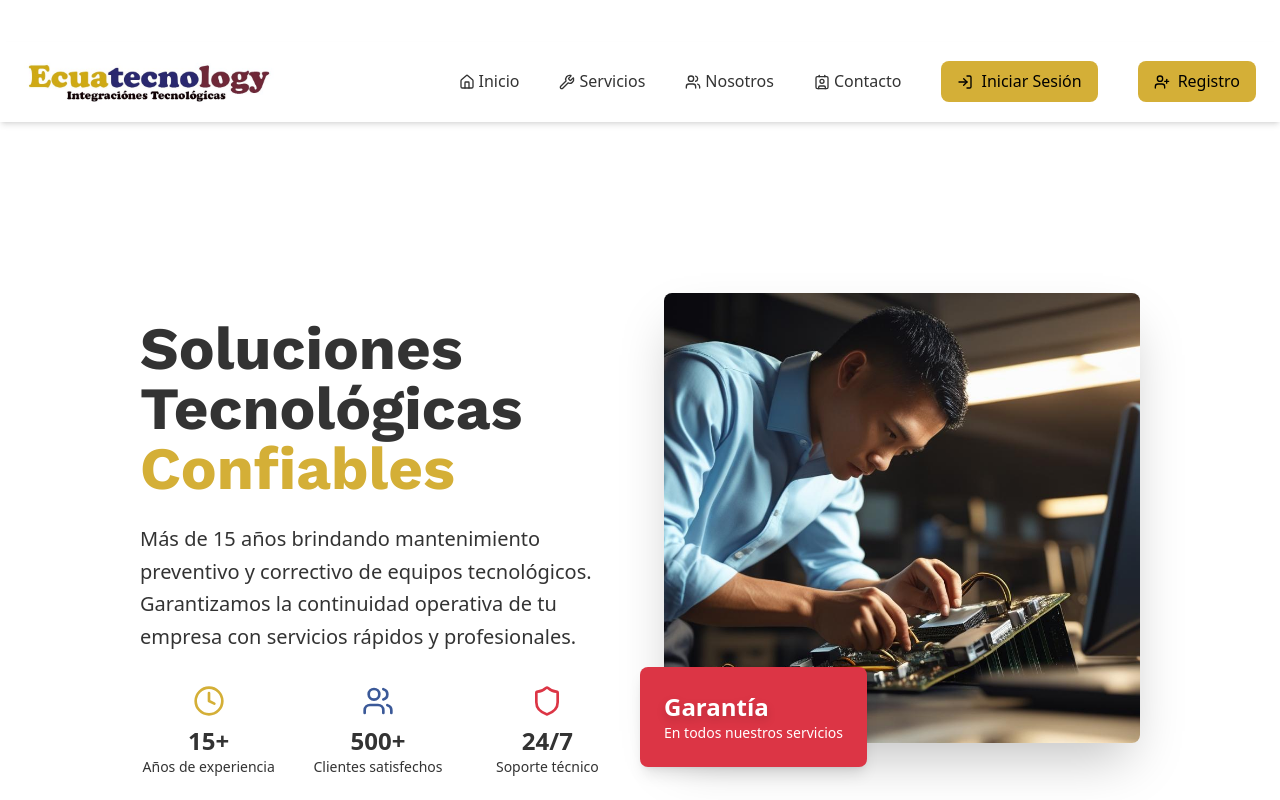
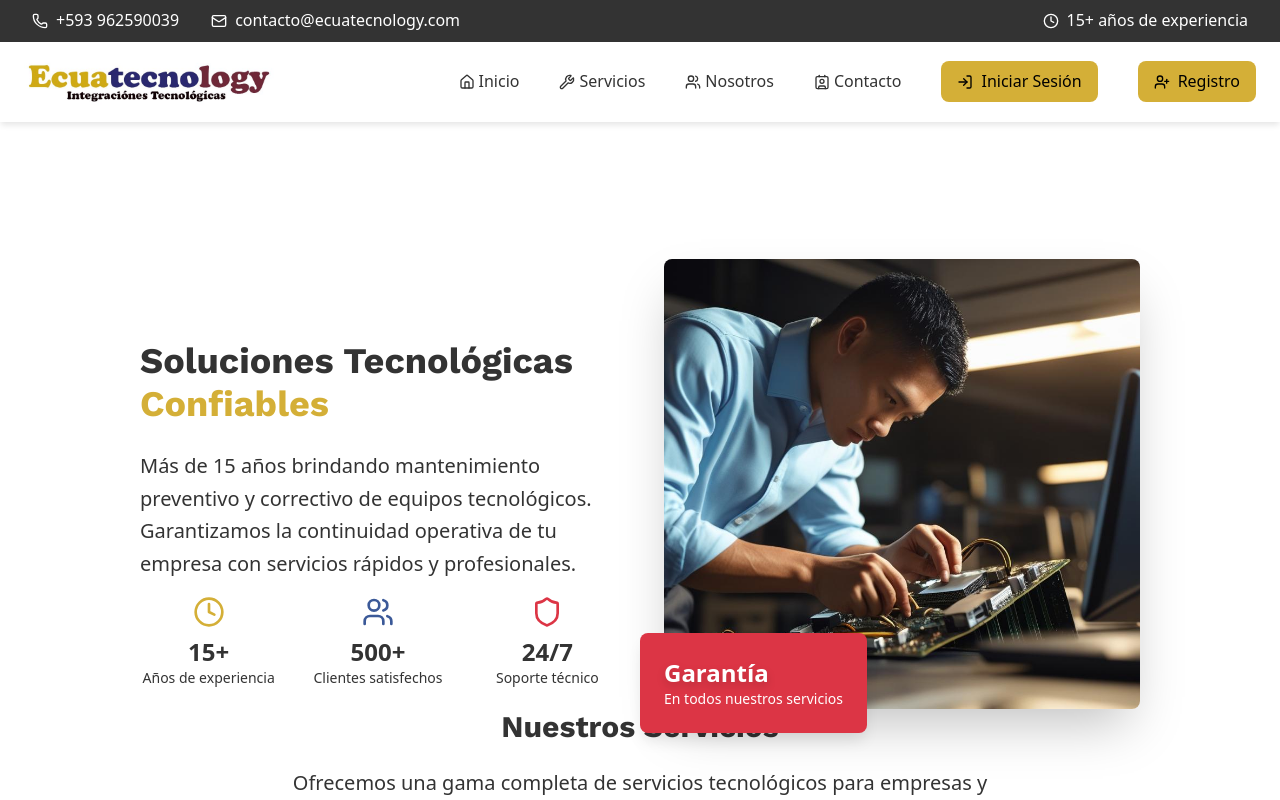
Before and after one commit to Mateo-Sudo-24/Proyecto_Ecuatechnology, a React (Vite) app in the folder frontend/client/: page / in a window 1280 px wide. Shown: the top 800 px of the page. Built offline with nearby package versions, Linux system fonts and the light colour scheme; no server answers.

Commit message:
fix: restaurar barra de informacion y limpiar CSS

```diff
--- a/frontend/client/src/index.css
+++ b/frontend/client/src/index.css
@@ -2,6 +2,7 @@
 @import url('https://fonts.googleapis.com/css2?family=Work+Sans:wght@700&family=Open+Sans&display=swap');
 
 @import "tailwindcss";
+@import "./styles/global.css";
 
 :root {
   font-family: 'Open Sans',system-ui, Avenir, Helvetica, Arial, sans-serif;
--- a/frontend/client/src/styles/global.css
+++ b/frontend/client/src/styles/global.css
@@ -162,10 +162,21 @@
 .text-secondary { color: var(--secondary); }
 .text-accent { color: var(--accent); }
 .text-neutral { color: var(--neutral); }
+.text-white { color: white; }
 .text-success { color: var(--success); }
 .text-warning { color: var(--warning); }
 .text-error { color: var(--error); }
 .text-info { color: var(--info); }
+
+.hover\:text-primary:hover { color: var(--primary); }
+.hover\:text-secondary:hover { color: var(--secondary); }
+.hover\:text-accent:hover { color: var(--accent); }
+.hover\:text-neutral:hover { color: var(--neutral); }
+.hover\:text-white:hover { color: white; }
+.hover\:text-success:hover { color: var(--success); }
+.hover\:text-warning:hover { color: var(--warning); }
+.hover\:text-error:hover { color: var(--error); }
+.hover\:text-info:hover { color: var(--info); }
 
 .bg-primary { background-color: var(--primary); }
 .bg-secondary { background-color: var(--secondary); }
```
Also changed, not shown: frontend/client/src/styles/README.md (added), 2 other files (tests, documents, lock files or other folders).
